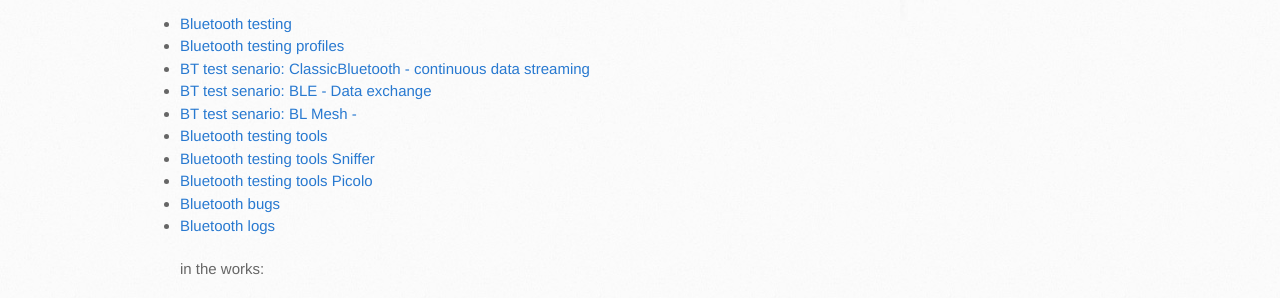
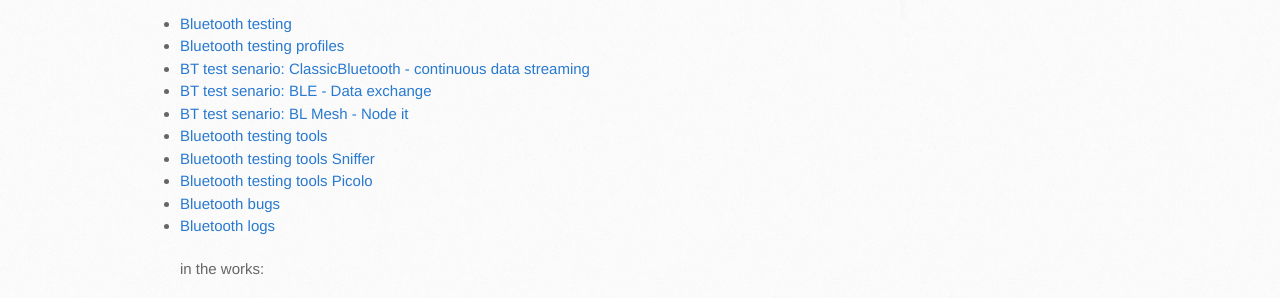
Before and after one commit to trumpfheller/trumpfheller.github.io, a Jekyll site: the page built from index.md, in a window 1280 px wide. Shown: the part 704-1002 px from the top of the page. Built offline with Jekyll 4.4.1, drawn with Linux system fonts in a browser that asks for light colours.

Commit message:
Update index.md

```diff
--- a/index.md
+++ b/index.md
@@ -29,7 +29,7 @@
 - [Bluetooth testing profiles](./testing/bt_profiles.html)
 - [BT test senario: ClassicBluetooth - continuous data streaming](./testing/bt_scenario_ClassicBluetooth.html)
 - [BT test senario: BLE - Data exchange](./testing/bt_scenario_BLE.html)
-- [BT test senario: BL Mesh - ](./testing/bt_scenario_.html)
+- [BT test senario: BL Mesh - Node it](./testing/bt_scenario_mesh.html)
 - [Bluetooth testing tools](./testing/btt.html)
 - [Bluetooth testing tools Sniffer](./testing/btt_sniffers.html)
 - [Bluetooth testing tools Picolo](./testing/btt_picolo.html)
```
